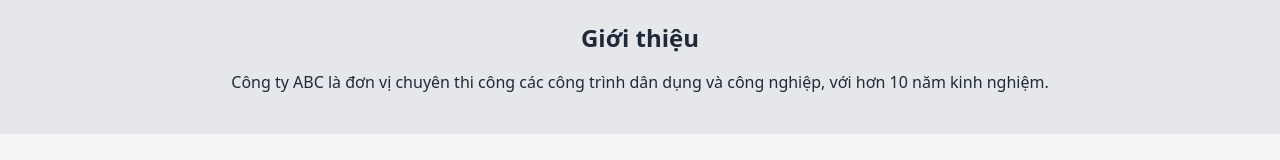
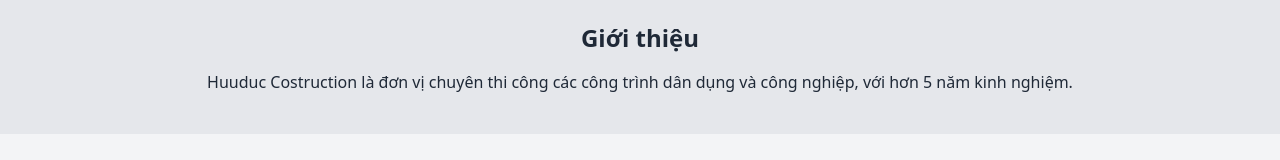
Before and after one commit to Duc09112000/Huuduc-Construction, a plain HTML site: page index.html in a window 1280 px wide. Shown: the part 126-286 px from the top of the page. Drawn offline with nearby package versions, Linux system fonts and the light colour scheme.

Commit message:
Update index.html

```diff
--- a/index.html
+++ b/index.html
@@ -17,7 +17,7 @@
   <section class="py-10 bg-gray-200">
     <div class="container mx-auto px-4 text-center">
       <h2 class="text-2xl font-semibold mb-4">Giới thiệu</h2>
-      <p>Công ty ABC là đơn vị chuyên thi công các công trình dân dụng và công nghiệp, với hơn 10 năm kinh nghiệm.</p>
+      <p>Huuduc Costruction là đơn vị chuyên thi công các công trình dân dụng và công nghiệp, với hơn 5 năm kinh nghiệm.</p>
     </div>
   </section>
 
```
